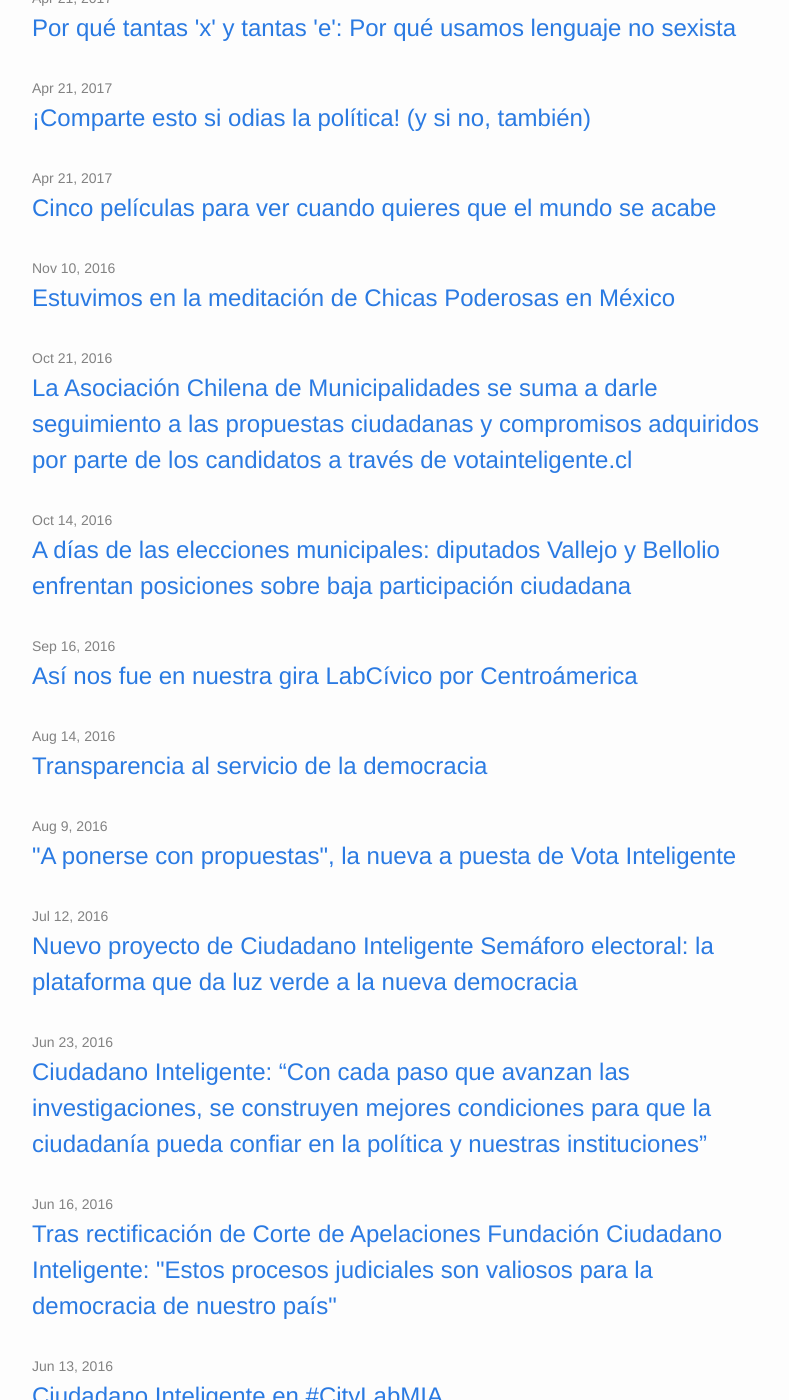
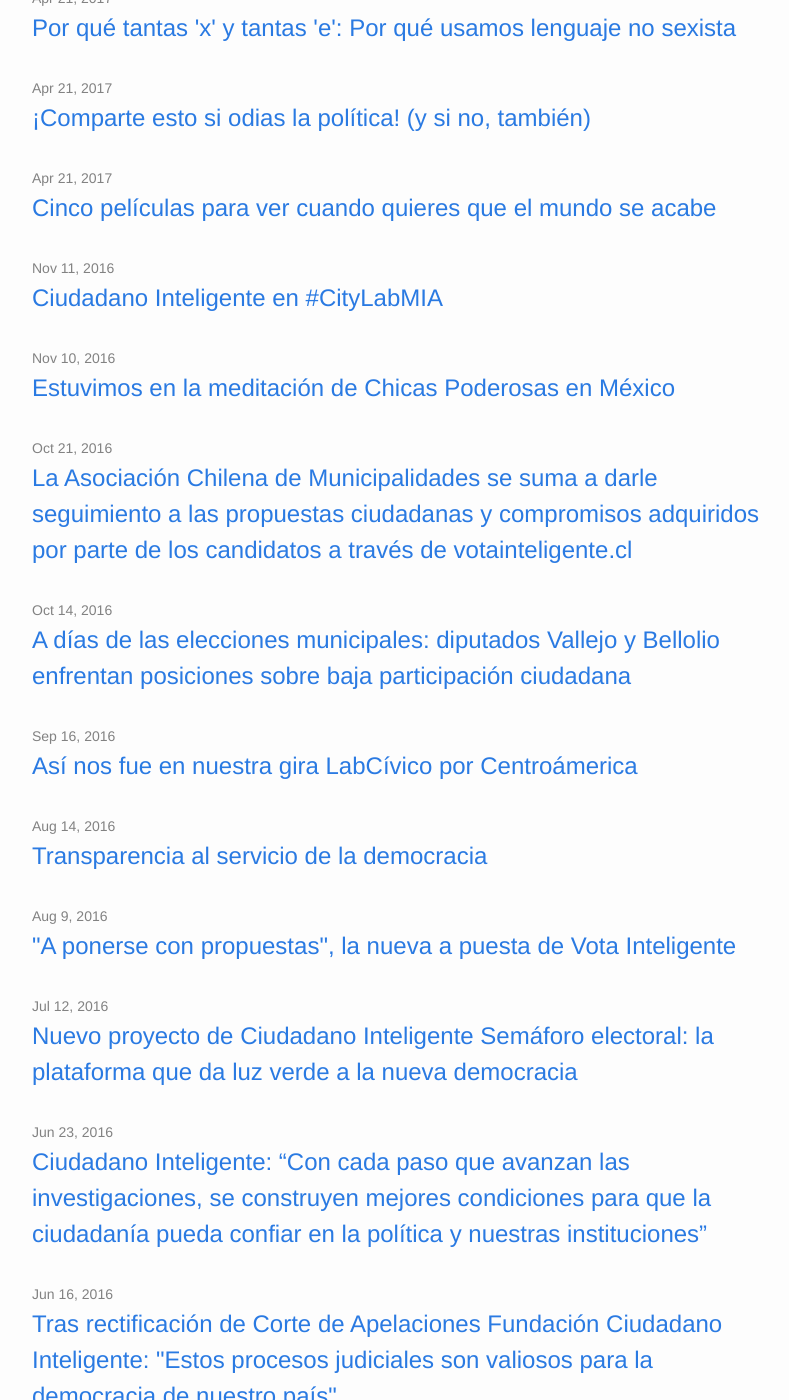
Before and after one commit to ciudadanointeligente/blog.ciudadanointeligente.org, a Jekyll site: the page built from index.html, in a window 1280 px wide and 1400 px high, scrolled down 529 px. Shown: the whole window, without its empty margins (238-1027 px from the left). Built offline with Jekyll 4.4.1, drawn with Linux system fonts in a browser that asks for light colours.

Commit message:
Update 2016-11-11-Ciudadano-Inteligente-en-citylabmia.markdown

```diff
--- a/_posts/2016-11-11-Ciudadano-Inteligente-en-citylabmia.markdown
+++ b/_posts/2016-11-11-Ciudadano-Inteligente-en-citylabmia.markdown
@@ -2,7 +2,7 @@
 layout: post
 title:  'Ciudadano Inteligente en #CityLabMIA'
 intro: "lorem intro ipsum."
-date:   2016-06-13 14:30:00 -0300
+date:   2016-11-11 14:30:00 -0300
 categories:
 single_image:
   - img: "//68.media.tumblr.com/d745f1e3db3ab7e0e951be4dfd0ff244/tumblr_inline_oghksloXeT1uz8ttg_500.png"
```
